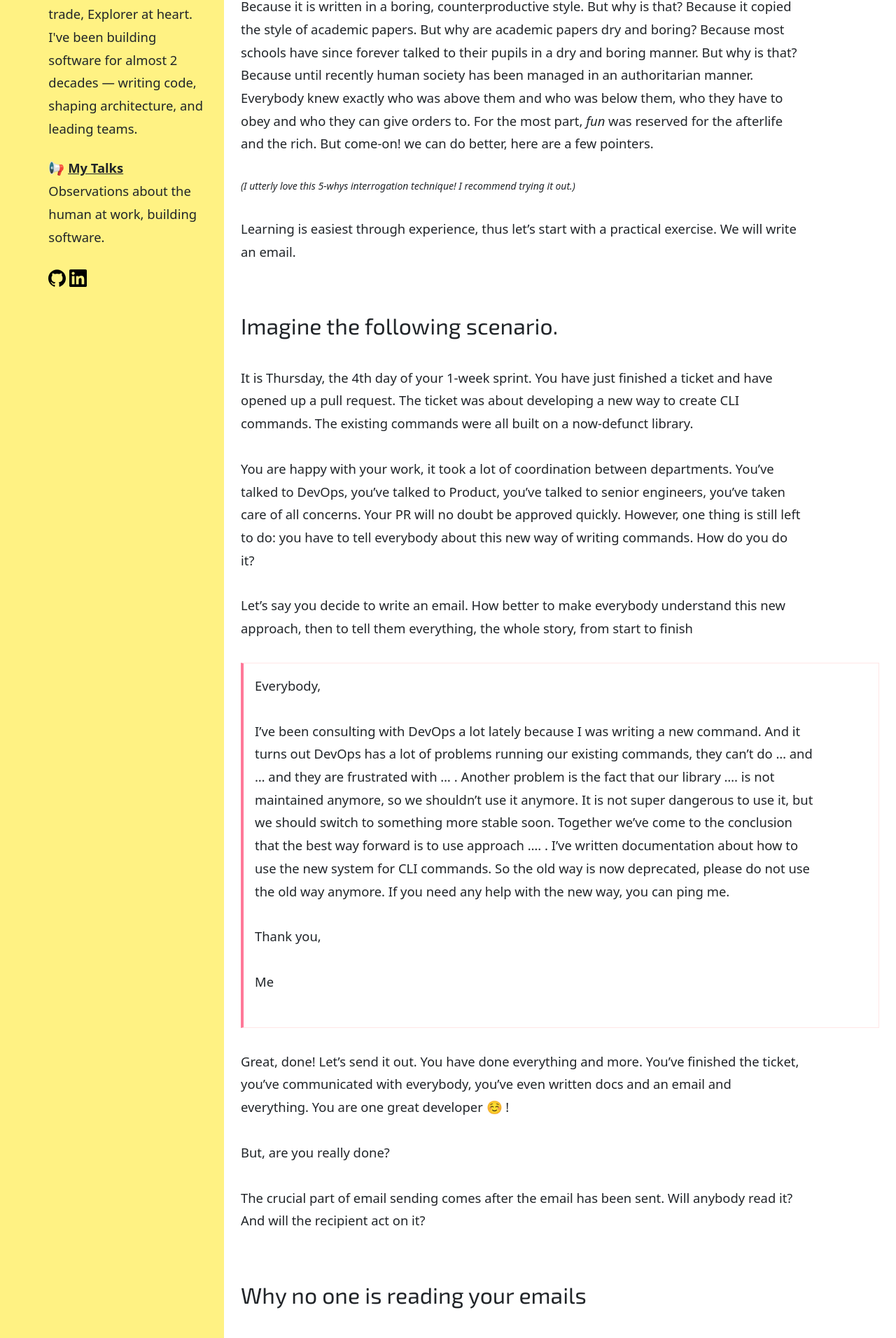
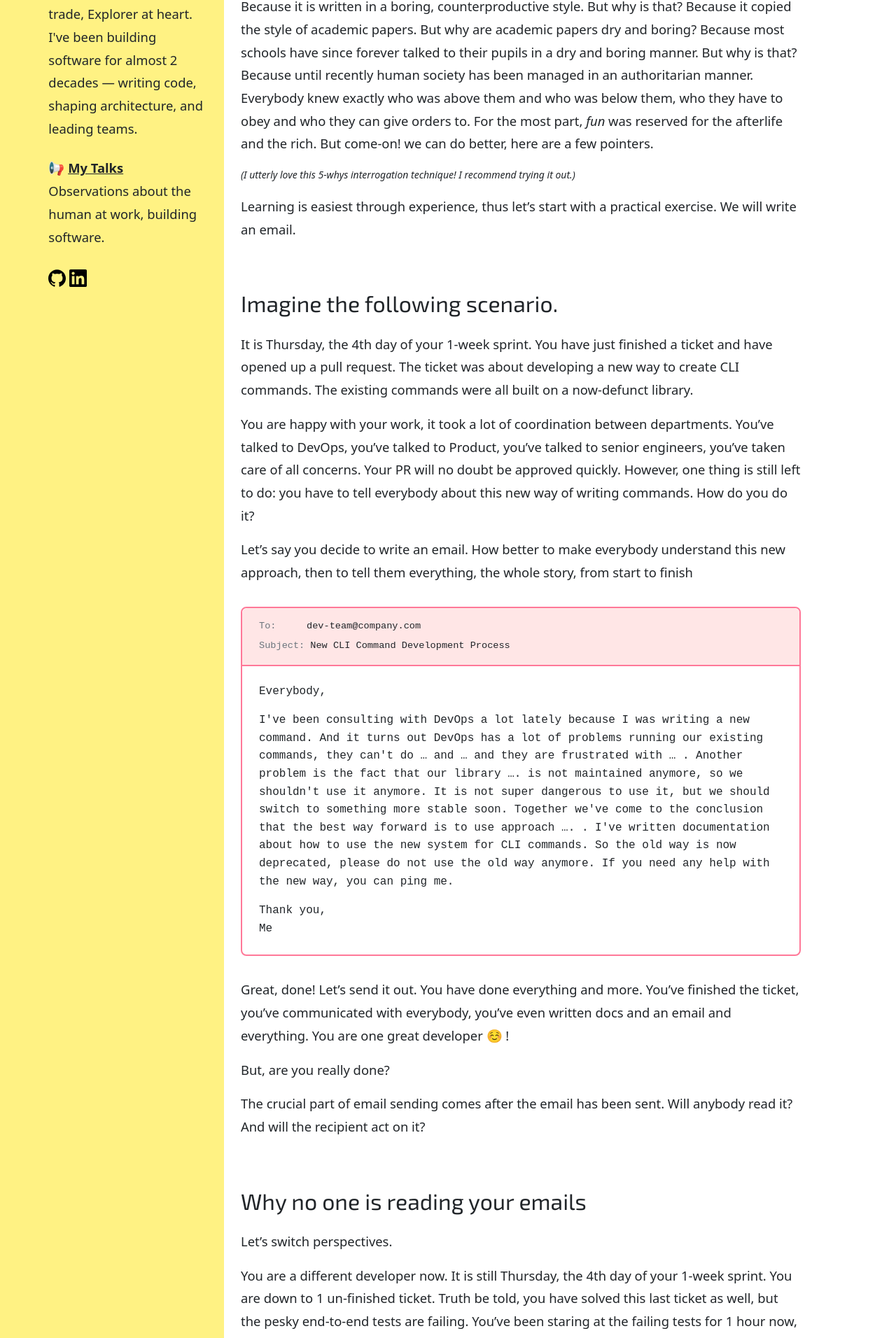
Before and after one commit to inesp/inesp.github.io, a Jekyll site: the page built from _posts/2019-08-24-how-to-write-better-docs.md, in a window 1280 px wide. Shown: the part 321-2233 px from the top of the page at 70% size. Built offline with Jekyll 4.4.1, drawn with Linux system fonts in a browser that asks for light colours; nearby versions of some CDN libraries; emoji names are drawn with the system emoji font; some web fonts are replaced; some of the changed text lies outside the part shown.

Commit message:
Fix kramdown
We don't want to parse any
random HTML as kramdown. We want to be able to
write HTML when needed.

But now we also have to fix existing posts.

```diff
--- a/_config.yml
+++ b/_config.yml
@@ -30,7 +30,7 @@ social:
 # Build settings
 markdown: kramdown
 kramdown:
-  parse_block_html: true
+  parse_block_html: false
   math_engine: mathjax
   math_engine_opts:
     preview: true
--- a/_posts/2019-08-24-how-to-write-better-docs.md
+++ b/_posts/2019-08-24-how-to-write-better-docs.md
@@ -23,14 +23,27 @@ You are happy with your work, it took a lot of coordination between departments.
 
 Let's say you decide to write an email. How better to make everybody understand this new approach, then to tell them everything, the whole story, from start to finish
 
-<div class="box">
-Everybody,
+<div class="email">
+  <div class="email-header">
+    <div class="email-meta">
+      <div class="email-field">
+        <span class="field-label">To:</span>
+        <span class="field-value">dev-team@company.com</span>
+      </div>
+      <div class="email-field">
+        <span class="field-label">Subject:</span>
+        <span class="field-value">New CLI Command Development Process</span>
+      </div>
+    </div>
+  </div>
+  <div class="email-body">
+    <p>Everybody,</p>
 
-I’ve been consulting with DevOps a lot lately because I was writing a new command. And it turns out DevOps has a lot of problems running our existing commands, they can’t do … and … and they are frustrated with … . Another problem is the fact that our library …. is not maintained anymore, so we shouldn’t use it anymore. It is not super dangerous to use it, but we should switch to something more stable soon. Together we’ve come to the conclusion that the best way forward is to use approach …. . I've written documentation about how to use the new system for CLI commands. So the old way is now deprecated, please do not use the old way anymore. If you need any help with the new way, you can ping me.
+    <p>I've been consulting with DevOps a lot lately because I was writing a new command. And it turns out DevOps has a lot of problems running our existing commands, they can't do … and … and they are frustrated with … . Another problem is the fact that our library …. is not maintained anymore, so we shouldn't use it anymore. It is not super dangerous to use it, but we should switch to something more stable soon. Together we've come to the conclusion that the best way forward is to use approach …. . I've written documentation about how to use the new system for CLI commands. So the old way is now deprecated, please do not use the old way anymore. If you need any help with the new way, you can ping me.</p>
 
-Thank you,
-
-Me
+    <p>Thank you,<br>
+    Me</p>
+  </div>
 </div>
 
 Great, done! Let's send it out. You have done everything and more. You've finished the ticket, you've communicated with everybody, you've even written docs and an email and everything. You are one great developer :relaxed: !
@@ -55,18 +68,28 @@ What did we expect to happen? People are not machines, we cannot insert a new if
 
 ## A better email message
 
-We should have started with instructions. First the TL;DR, then the explanation:
+We should have started with instructions. **First the TL;DR, then the explanation:**
 
-<div class="box">
-Everybody,
-
-Please, read the following docs: http://....
-
-We have defined a new procedure for creating CLI commands. We must all adhere to it.
-
-Thank you,
-
-Me
+<div class="email">
+  <div class="email-header">
+    <div class="email-meta">
+      <div class="email-field">
+        <span class="field-label">To:</span>
+        <span class="field-value">dev-team@company.com</span>
+      </div>
+      <div class="email-field">
+        <span class="field-label">Subject:</span>
+        <span class="field-value">New CLI Command Development Process</span>
+      </div>
+    </div>
+  </div>
+  <div class="email-body">
+    <p>Everybody,</p>
+    <p>Please read the following docs: http://....</p>
+    <p>We have defined a new procedure for creating CLI commands. We must all adhere to it.</p>
+     <p>Thank you,<br>
+     Me</p>
+  </div>
 </div>
 
 This way of writing feels unnatural at the beginning. Intuitively, we would first explain the situation and then ask people to act. But we are all flooded with messages daily. I have recently realized, that I am being paid to read. I read emails, blogs, docs, specs, Slack, Confluence, JIRA, 15five, ... There is always more to read. The logical consequence is skimming all text. We no longer read, we skim, searching for a glimpse of relevance.
--- /dev/null
+++ b/_sass/colors.scss
@@ -0,0 +1,13 @@
+
+$color-gray: #dadada;
+$color-gray-2: #9f9f9f;
+$color-gray-3: #6c757d;
+$color-yellow: #fff283;
+$color-yellow-dark: #ffed50;
+$color-hover-red: #ff0040;  // #673e9c <- violet
+$color-red-bright: #ff7898;
+$color-red-light: #ffe6e6;
+$color-text: #212529;
+$color-badge-text: #5c5200;
+
+$standard-margin: 1rem;
--- /dev/null
+++ b/_sass/emails.scss
@@ -0,0 +1,72 @@
+@import "colors";
+
+
+/*
+ * Email component for blog post visualizations
+*/
+.email {
+  border: 2px solid $color-red-bright;
+  border-radius: 8px;
+  margin: 2rem 0;
+  font-family:  "Google Sans Code", monospace;
+  max-width: 800px;
+
+  .email-header {
+    background: $color-red-light;
+    border-bottom: 2px solid $color-red-bright;
+    border-radius: 8px 8px 0 0;
+    padding: 1rem 1.5rem;
+
+    .email-meta {
+      display: flex;
+      flex-direction: column;
+      gap: 0.5rem;
+      font-size: 85%;
+
+      .email-field {
+        display: flex;
+        align-items: flex-start;
+
+        .field-label {
+          color: $color-gray-3;
+          min-width: 60px;
+          margin-right: 0.5rem;
+        }
+
+        .field-value {
+          flex: 1;
+        }
+      }
+    }
+  }
+
+  .email-body {
+    padding: 1.5rem;
+    line-height: 1.6;
+
+    p {
+      margin-bottom: 1rem;
+      font-size: 1rem;
+      line-height: 1.6;
+
+      &:last-child {
+        margin-bottom: 0;
+      }
+    }
+  }
+
+  // Responsive adjustments
+  @media (max-width: 768px) {
+    margin: 1rem 0;
+    border-radius: 4px;
+
+    .email-header {
+      padding: 0.75rem 1rem;
+      border-radius: 4px 4px 0 0;
+    }
+
+    .email-body {
+      padding: 1rem;
+    }
+  }
+}
--- a/assets/bs-override.scss
+++ b/assets/bs-override.scss
@@ -1,15 +1,10 @@
 ---
 ---
 
-@import url('https://fonts.googleapis.com/css?family=Saira+Stencil+One|Exo+2:wght@400;600&display=swap');
+@import url('https://fonts.googleapis.com/css?family=Saira+Stencil+One|Exo+2:wght@400;600&Google+Sans+Code:ital,wght@0,300..800;1,300..800&display=swap');
 @import "monokai.css";
-
-$color-yellow: #fff283;
-$color-yellow-dark: #ffed50;
-$color-hover-red: #ff0040;  // #673e9c <- violet
-$color-red-bright: #ff7898;
-$color-text: #212529;
-$color-badge-text: #5c5200;
+@import "emails";
+@import "colors";
 
 
 aside {
@@ -49,7 +44,7 @@ aside {
   .social-icons {
     list-style: none;
     margin-left: 0;
-    margin-bottom: 2rem;
+    margin-bottom: $standard-margin;
     padding-left: 0;
     display: table;
 
@@ -90,7 +85,7 @@ p {
   @media (min-width: 768px)  {
     font-size:1.15rem;
     line-height: 1.778;
-    margin-bottom:2rem;
+    margin-bottom: $standard-margin;
   }
 }
 li {
@@ -120,7 +115,7 @@ h1,h2,h3,h4,h5,h6, .h1, .h2, .h3, .h4, .h5, .h6{
 .post-content h2,.post-content h3,.post-content h4,.post-content h5,.post-content h6,
 .post-content .h1, .post-content .h2, .post-content .h3, .post-content .h4, .post-content .h5, .post-content .h6{
   margin-top: 4rem;
-  margin-bottom: 2rem;
+  margin-bottom: $standard-margin;
 }
 
 .post-content .w-65{
@@ -178,7 +173,7 @@ a {
 
 
 .title-underscore{
-  background-color: #DADADA;
+  background-color: $color-gray;
   height: 1px;
 
   span{
@@ -295,7 +290,7 @@ h5.external_links{
 }
 
 .post-content ul{
-  margin-bottom:2rem;
+  margin-bottom: $standard-margin;
 }
 
 
@@ -389,7 +384,7 @@ table{
   border-collapse: collapse;
   border-radius: 6px;
   overflow: hidden;
-  margin-bottom: 2rem;
+  margin-bottom: $standard-margin;
 
   width: auto;
   max-width: 100%;
```
